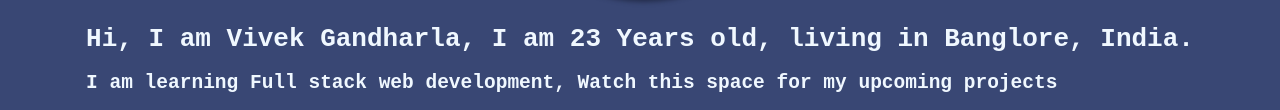
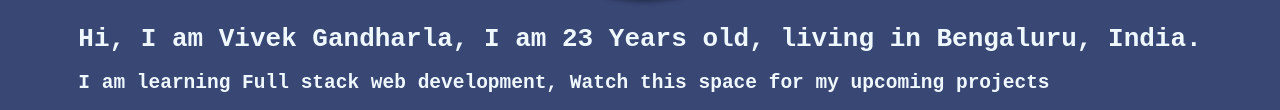
Before and after one commit to vivekgandharla/Dev-Portfolio, a plain HTML site: page index.html in a window 1280 px wide. Shown: the part 458-568 px from the top of the page. Drawn offline with Linux system fonts and the light colour scheme.

```diff
--- a/index.html
+++ b/index.html
@@ -13,7 +13,7 @@
             <img class="profile-pic" src="https://pbs.twimg.com/profile_images/1592817688094838785/klI-aiQd_400x400.jpg">
             <div class="site-header-content">
                 <!-- code -->
-                <h1>Hi, I am Vivek Gandharla, I am 23 Years old, living in Banglore, India.</h1>
+                <h1>Hi, I am Vivek Gandharla, I am 23 Years old, living in Bengaluru, India.</h1>
                 <h2>I am learning Full stack web development, Watch this space for my upcoming projects</h2>
                 <h3>If you want to learn with me ping me @ <a class="course-link" href="https://www.instagram.com/vivekgandharla/">Instagram</a></h3>
                 <h4>you can also fork my repos at <a class="course-link-1" href="https://github.com/vivekgandharla">GitHub</a> </h4>
```
